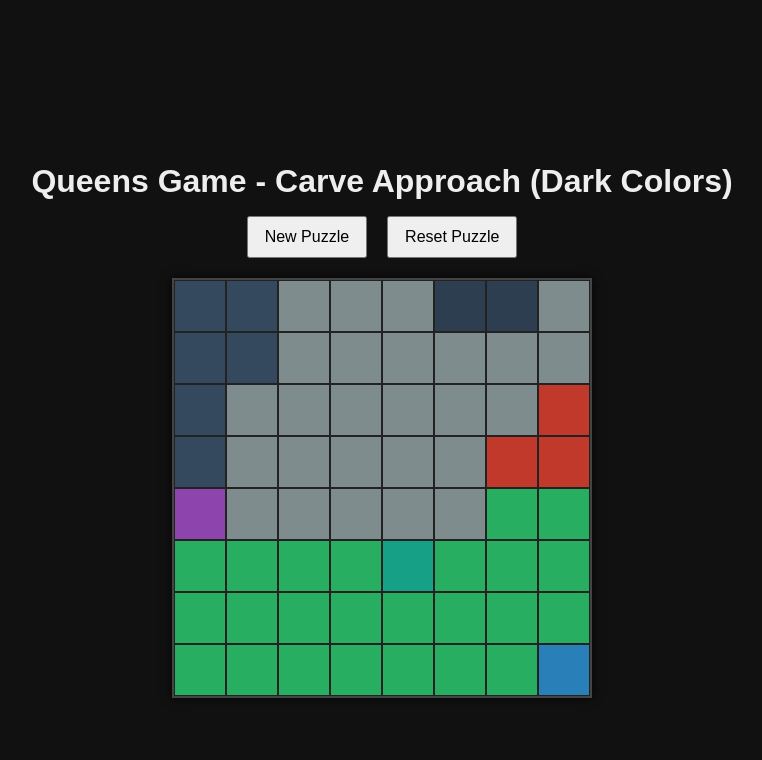
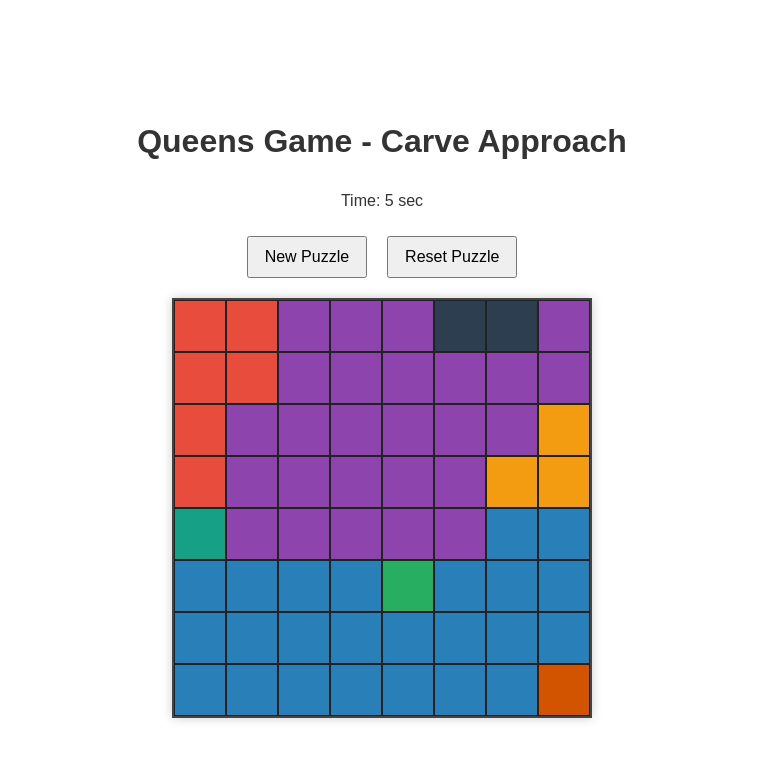
Before and after one commit to khaledbaghdadii/queensclone, a React (Create React App) app: page / in a window 1280 px wide. Shown: the top 760 px of the page, without its empty margins (258-1020 px from the left). Built offline with nearby package versions, Linux system fonts and the light colour scheme.

Commit message:
improve colors and add timer

```diff
--- a/src/App.css
+++ b/src/App.css
@@ -1,11 +1,13 @@
 /* App.css */
 
+html,
 body {
   margin: 0;
   padding: 0;
   font-family: sans-serif;
-  background-color: #111;
-  color: #eee;
+  background-color: #fff; /* White page background */
+  color: #333; /* Dark text for general UI */
+  height: 100%;
 }
 
 .game-container {
@@ -19,11 +21,10 @@ body {
 
 h1 {
   margin-bottom: 16px;
-  text-align: center;
 }
 
 .button-bar {
-  margin-bottom: 20px;
+  margin: 10px 0 20px;
 }
 
 .button-bar button {
@@ -36,7 +37,8 @@ h1 {
 .board-container {
   display: inline-block;
   border: 2px solid #444;
-  box-shadow: 0 0 10px rgba(0, 0, 0, 0.8);
+  box-shadow: 0 0 10px rgba(0, 0, 0, 0.2);
+  margin-bottom: 20px;
 }
 
 .board-row {
@@ -52,10 +54,46 @@ h1 {
   user-select: none;
   font-size: 1.4rem;
   font-weight: bold;
-  color: #fff; /* White text for the 'X' or '♛' */
   cursor: pointer;
 }
 
 .cell:hover {
   opacity: 0.8;
 }
+
+/* Modal overlay for solved message */
+.modal-backdrop {
+  position: fixed;
+  top: 0;
+  left: 0;
+  right: 0;
+  bottom: 0;
+  background: rgba(0, 0, 0, 0.5);
+  display: flex;
+  align-items: center;
+  justify-content: center;
+}
+
+.modal {
+  background: #fff;
+  color: #000;
+  padding: 20px 30px;
+  border-radius: 8px;
+  max-width: 300px;
+  text-align: center;
+}
+
+.modal h2 {
+  margin-top: 0;
+  margin-bottom: 10px;
+}
+
+.modal p {
+  margin-bottom: 10px;
+}
+
+.modal button {
+  cursor: pointer;
+  padding: 8px 16px;
+  font-size: 1rem;
+}
--- a/src/App.js
+++ b/src/App.js
@@ -1,44 +1,35 @@
-import React, { useState, useEffect } from "react";
+import React, { useState, useEffect, useRef } from "react";
 import "./App.css";
 
 /**
- * Dark color map for region IDs 1..9.
- * We only need 1..8, but 9 is included in case BFS seeds or expansions.
- * Each is chosen so white text (X or ♛) remains visible.
+ * A carefully curated set of 8 distinct colors from a darker/brighter palette
+ * so that each is clearly different. The background is white,
+ * so these colors pop. We avoid multiple purples or very close hues.
  */
-const colorMap = {
-  1: "#2C3E50", // dark grayish-blue
-  2: "#34495E", // dark gray-blue
-  3: "#7F8C8D", // gray
-  4: "#C0392B", // dark red
-  5: "#8E44AD", // purple
-  6: "#16A085", // teal
-  7: "#27AE60", // green
-  8: "#2980B9", // darker blue
-  9: "#2C3E50", // repeated or any other dark color
+const regionColorMap = {
+  1: "#2c3e50", // dark bluish gray
+  2: "#e74c3c", // red
+  3: "#8e44ad", // purple
+  4: "#f39c12", // orange
+  5: "#16a085", // teal
+  6: "#27ae60", // green
+  7: "#2980b9", // blue
+  8: "#d35400", // dark orange
+  9: "#34495e", // fallback if needed
 };
 
-/* ===========================================================
-   1) PLACE 8 NON‑ADJACENT QUEENS
-   - row by row
-   - no same column
-   - no adjacency
-=========================================================== */
-
-/** Tries to place exactly 1 queen per row with no adjacency or column overlap.
- *  Returns an 8×8 board with "Q"/"" if successful, else null.
- *  We randomize columns for each row to get a random solution if multiple exist.
- */
+/* ==========================================
+   1) PLACE 8 NON-ADJACENT QUEENS
+========================================== */
 function place8NonAdjacentQueens() {
   const board = Array.from({ length: 8 }, () => Array(8).fill(""));
-
-  // For each row, we have a random permutation of columns
+  // randomize columns for each row
   const columnsForRow = Array.from({ length: 8 }, () =>
     shuffle([0, 1, 2, 3, 4, 5, 6, 7])
   );
 
   function backtrack(row = 0) {
-    if (row === 8) return true; // placed all 8
+    if (row === 8) return true;
     for (let col of columnsForRow[row]) {
       if (isSafeRowColAdj(board, row, col)) {
         board[row][col] = "Q";
@@ -49,23 +40,20 @@ function place8NonAdjacentQueens() {
     return false;
   }
 
-  if (backtrack(0)) {
-    return board;
-  }
+  if (backtrack(0)) return board;
   return null;
 }
 
-/** Check row, col, adjacency for an existing board. */
 function isSafeRowColAdj(board, row, col) {
   // row check
   for (let c = 0; c < 8; c++) {
     if (board[row][c] === "Q") return false;
   }
-  // col check
+  // column check
   for (let r = 0; r < 8; r++) {
     if (board[r][col] === "Q") return false;
   }
-  // adjacency
+  // adjacency (including diagonals)
   const directions = [
     [-1, -1],
     [-1, 0],
@@ -86,7 +74,7 @@ function isSafeRowColAdj(board, row, col) {
   return true;
 }
 
-/** Shuffle array in-place (Fisher-Yates). */
+/** Shuffle array in-place. */
 function shuffle(arr) {
   for (let i = arr.length - 1; i > 0; i--) {
     const j = Math.floor(Math.random() * (i + 1));
@@ -95,21 +83,15 @@ function shuffle(arr) {
   return arr;
 }
 
-/* ===========================================================
-   2) CARVE 8 CONTIGUOUS REGIONS AROUND EACH QUEEN
-   - multi-source BFS from queen squares
-=========================================================== */
-
-/** Build regionColors from an 8×8 solutionBoard with "Q" in exactly 8 cells.
- *  Each queen is a BFS seed with region ID (1..8).
- *  We expand out until all 64 cells are assigned.
- */
+/* ==========================================
+   2) CARVE REGIONS AROUND EACH QUEEN
+========================================== */
 function buildRegionsFromQueens(solutionBoard) {
   const regionColors = Array.from({ length: 8 }, () => Array(8).fill(0));
   let regionID = 1;
   const seeds = [];
 
-  // Mark each queen cell with a distinct region ID
+  // each queen => BFS seed
   for (let r = 0; r < 8; r++) {
     for (let c = 0; c < 8; c++) {
       if (solutionBoard[r][c] === "Q") {
@@ -120,15 +102,12 @@ function buildRegionsFromQueens(solutionBoard) {
     }
   }
 
-  // BFS expansion multi-source
   const queue = [...seeds];
   while (queue.length > 0) {
-    // pick a random cell from queue
     const idx = Math.floor(Math.random() * queue.length);
     const [r, c, id] = queue.splice(idx, 1)[0];
     const neighbors = getOrthNeighbors(r, c);
     shuffle(neighbors);
-
     for (let [nr, nc] of neighbors) {
       if (regionColors[nr][nc] === 0) {
         regionColors[nr][nc] = id;
@@ -136,11 +115,9 @@ function buildRegionsFromQueens(solutionBoard) {
       }
     }
   }
-
   return regionColors;
 }
 
-/** Orthogonally adjacent neighbors in 8×8. */
 function getOrthNeighbors(r, c) {
   const dirs = [
     [-1, 0],
@@ -159,16 +136,17 @@ function getOrthNeighbors(r, c) {
   return res;
 }
 
-/* ===========================================================
+/* ==========================================
    3) CHECK UNIQUENESS
-   - remove queens => empty
-   - row-based solver respecting region uniqueness & adjacency
-   - must have exactly 1 solution
-=========================================================== */
+========================================== */
+function hasUniqueSolution(regionColors) {
+  const emptyBoard = Array.from({ length: 8 }, () => Array(8).fill(""));
+  const found = { count: 0 };
+  countAllSolutions(emptyBoard, regionColors, 0, found);
+  return found.count === 1;
+}
 
-/** Count solutions for an empty board with the given regionColors.
- *  If solutions >=2, we stop (not unique).
- */
+/** row-based solver with region/adjacency checks. */
 function countAllSolutions(board, regionColors, row = 0, found = { count: 0 }) {
   if (row === 8) {
     found.count++;
@@ -188,7 +166,6 @@ function countAllSolutions(board, regionColors, row = 0, found = { count: 0 }) {
   }
 }
 
-/** Check row, col, adjacency, region uniqueness. */
 function isSafePuzzle(board, row, col, regionColors) {
   // row
   for (let c = 0; c < 8; c++) {
@@ -216,11 +193,11 @@ function isSafePuzzle(board, row, col, regionColors) {
       if (board[rr][cc] === "Q") return false;
     }
   }
-  // region
+  // region uniqueness
   const regID = regionColors[row][col];
-  for (let r = 0; r < 8; r++) {
-    for (let c = 0; c < 8; c++) {
-      if (board[r][c] === "Q" && regionColors[r][c] === regID) {
+  for (let rr = 0; rr < 8; rr++) {
+    for (let cc = 0; cc < 8; cc++) {
+      if (board[rr][cc] === "Q" && regionColors[rr][cc] === regID) {
         return false;
       }
     }
@@ -228,31 +205,14 @@ function isSafePuzzle(board, row, col, regionColors) {
   return true;
 }
 
-function hasUniqueSolution(regionColors) {
-  const emptyBoard = Array.from({ length: 8 }, () => Array(8).fill(""));
-  const found = { count: 0 };
-  countAllSolutions(emptyBoard, regionColors, 0, found);
-  return found.count === 1;
-}
-
-/* ===========================================================
-   4) OVERALL GENERATION
-   - up to maxAttempts
-   - place 8 non-adj queens
-   - carve regions
-   - check uniqueness
-=========================================================== */
-
+/* ==========================================
+   4) GENERATE PUZZLE ( up to X attempts )
+========================================== */
 function generateCarvedPuzzle(maxAttempts = 200) {
   for (let i = 0; i < maxAttempts; i++) {
-    // 1) place 8 non-adj queens
     const solution = place8NonAdjacentQueens();
     if (!solution) continue;
-
-    // 2) carve
     const regionColors = buildRegionsFromQueens(solution);
-
-    // 3) check uniqueness
     if (hasUniqueSolution(regionColors)) {
       return regionColors;
     }
@@ -260,17 +220,13 @@ function generateCarvedPuzzle(maxAttempts = 200) {
   return null;
 }
 
-/* ===========================================================
-   5) UI: Conflicts, Board, etc.
-=========================================================== */
-
-/** findConflictCells:
- *   For each pair of queens, if they conflict (row/col/region/adjacency),
- *   mark them in a set of "r,c" strings.
- */
+/* ==========================================
+   5) FIND CONFLICTS & CHECK SOLVED
+========================================== */
 function findConflictCells(board, regionColors) {
   const conflictSet = new Set();
   const queens = [];
+
   for (let r = 0; r < 8; r++) {
     for (let c = 0; c < 8; c++) {
       if (board[r][c] === "Q") {
@@ -278,10 +234,12 @@ function findConflictCells(board, regionColors) {
       }
     }
   }
+
   for (let i = 0; i < queens.length; i++) {
     for (let j = i + 1; j < queens.length; j++) {
       const [r1, c1] = queens[i];
       const [r2, c2] = queens[j];
+
       // row
       if (r1 === r2) {
         conflictSet.add(`${r1},${c1}`);
@@ -307,82 +265,129 @@ function findConflictCells(board, regionColors) {
   return conflictSet;
 }
 
-/** isPuzzleSolved: 8 queens, no conflicts. */
 function isPuzzleSolved(board, regionColors) {
   let queenCount = 0;
   for (let r = 0; r < 8; r++) {
     for (let c = 0; c < 8; c++) {
-      if (board[r][c] === "Q") queenCount++;
+      if (board[r][c] === "Q") {
+        queenCount++;
+      }
     }
   }
   if (queenCount !== 8) return false;
+
   const conflicts = findConflictCells(board, regionColors);
   return conflicts.size === 0;
 }
 
-/* ===========================================================
-   6) MAIN REACT COMPONENT
-=========================================================== */
+/* ==========================================
+   6) HELPER: FORMAT TIME mm:ss
+========================================== */
+function formatTime(totalSeconds) {
+  const mins = Math.floor(totalSeconds / 60);
+  const secs = totalSeconds % 60;
+  if (mins === 0) {
+    return `${secs} sec`;
+  }
+  // e.g. "1 min 4 sec" or "2 mins 10 sec"
+  const minLabel = mins === 1 ? "1 min" : `${mins} mins`;
+  const secLabel = secs === 1 ? "1 sec" : `${secs} sec`;
+  return `${minLabel} ${secLabel}`;
+}
+
+/* ==========================================
+   7) MAIN REACT APP
+========================================== */
 function App() {
   const [regionColors, setRegionColors] = useState(null);
   const [userBoard, setUserBoard] = useState(
     Array.from({ length: 8 }, () => Array(8).fill(""))
   );
   const [conflictCells, setConflictCells] = useState(new Set());
+
   const [loading, setLoading] = useState(false);
   const [generationFailed, setGenerationFailed] = useState(false);
 
-  // On mount, generate puzzle once
+  // Timer
+  const [timeElapsed, setTimeElapsed] = useState(0);
+  const intervalRef = useRef(null);
+
+  // Modal if solved
+  const [solvedModalOpen, setSolvedModalOpen] = useState(false);
+
+  // On mount, generate puzzle
   useEffect(() => {
     handleNewPuzzle();
     // eslint-disable-next-line
   }, []);
 
-  // Recalc conflicts each time userBoard changes
+  // Start/stop timer
+  useEffect(() => {
+    // If puzzle is loaded & not solved => run timer
+    if (regionColors && !loading && !solvedModalOpen) {
+      if (!intervalRef.current) {
+        intervalRef.current = setInterval(() => {
+          setTimeElapsed((t) => t + 1);
+        }, 1000);
+      }
+    } else {
+      // pause the timer
+      if (intervalRef.current) {
+        clearInterval(intervalRef.current);
+        intervalRef.current = null;
+      }
+    }
+    return () => {
+      if (intervalRef.current) {
+        clearInterval(intervalRef.current);
+      }
+    };
+  }, [regionColors, loading, solvedModalOpen]);
+
+  // recalc conflicts
   useEffect(() => {
     if (!loading && regionColors) {
       const conflicts = findConflictCells(userBoard, regionColors);
       setConflictCells(conflicts);
 
-      // check solve
       if (isPuzzleSolved(userBoard, regionColors)) {
-        alert("Congratulations! You solved the puzzle!");
+        setSolvedModalOpen(true);
       }
     }
   }, [userBoard, regionColors, loading]);
 
-  /** Attempt to generate a puzzle, up to 200 tries. If fail, show error. */
+  // generate puzzle
   function handleNewPuzzle() {
     setLoading(true);
     setGenerationFailed(false);
     setRegionColors(null);
     setUserBoard(Array.from({ length: 8 }, () => Array(8).fill("")));
     setConflictCells(new Set());
+    setSolvedModalOpen(false);
+    setTimeElapsed(0);
 
-    // Use a small setTimeout so the UI can show "Generating..." text
     setTimeout(() => {
       const puzzle = generateCarvedPuzzle(200);
       if (!puzzle) {
         setGenerationFailed(true);
-        alert(
-          "Could not generate a puzzle after many tries. Press 'New Puzzle' again to retry."
-        );
       } else {
         setRegionColors(puzzle);
       }
       setLoading(false);
-    }, 50);
+    }, 100);
   }
 
-  /** Reset current puzzle to empty (same regionColors). */
+  // reset puzzle => same regionColors
   function handleResetPuzzle() {
     if (!loading && regionColors) {
       setUserBoard(Array.from({ length: 8 }, () => Array(8).fill("")));
       setConflictCells(new Set());
+      setSolvedModalOpen(false);
+      setTimeElapsed(0);
     }
   }
 
-  /** Cell click => cycle "" -> "X" -> "Q" -> "" */
+  // cell click => cycle
   function handleCellClick(r, c) {
     if (loading || !regionColors) return;
     setUserBoard((prev) => {
@@ -397,23 +402,30 @@ function App() {
     });
   }
 
-  // If puzzle isn't ready, show a "Generating..." UI
+  function handleCloseModal() {
+    setSolvedModalOpen(false);
+  }
+
   if (loading || !regionColors) {
     return (
       <div className="game-container">
         <h1>Queens Game (Generating...)</h1>
-        {loading && <p>Please wait, trying up to 200 attempts.</p>}
+        {loading && <p>Trying up to 200 attempts. Please wait...</p>}
         {generationFailed && (
-          <button onClick={handleNewPuzzle}>Try Again</button>
+          <>
+            <p>Could not generate a puzzle after many tries.</p>
+            <button onClick={handleNewPuzzle}>Try Again</button>
+          </>
         )}
       </div>
     );
   }
 
-  // regionColors loaded => render board
+  // puzzle ready
   return (
     <div className="game-container">
-      <h1>Queens Game - Carve Approach (Dark Colors)</h1>
+      <h1>Queens Game - Carve Approach</h1>
+      <p>Time: {formatTime(timeElapsed)}</p>
 
       <div className="button-bar">
         <button onClick={handleNewPuzzle}>New Puzzle</button>
@@ -425,13 +437,20 @@ function App() {
           <div className="board-row" key={rIdx}>
             {rowData.map((val, cIdx) => {
               const regID = regionColors[rIdx][cIdx];
-              const bgColor = colorMap[regID] || "#2C3E50"; // default dark
+              const bgColor = regionColorMap[regID] || "#555";
 
               const cellKey = `${rIdx},${cIdx}`;
               const inConflict = conflictCells.has(cellKey);
 
+              // Set different styles for "X" vs "Q"
               let displayVal = val;
-              if (displayVal === "Q") displayVal = "♛";
+              let textStyle = { color: "#FFF" };
+              if (val === "Q") {
+                displayVal = "♛";
+                textStyle = { color: "#FFF" };
+              } else if (val === "X") {
+                textStyle = { color: "#FFD700" }; // gold for "X"
+              }
 
               const cellStyle = {
                 backgroundColor: bgColor,
@@ -445,13 +464,24 @@ function App() {
                   style={cellStyle}
                   onClick={() => handleCellClick(rIdx, cIdx)}
                 >
-                  {displayVal}
+                  <span style={textStyle}>{displayVal}</span>
                 </div>
               );
             })}
           </div>
         ))}
       </div>
+
+      {solvedModalOpen && (
+        <div className="modal-backdrop">
+          <div className="modal">
+            <h2>Congratulations!</h2>
+            <p>You solved the puzzle!</p>
+            <p>Your time: {formatTime(timeElapsed)}</p>
+            <button onClick={handleCloseModal}>Close</button>
+          </div>
+        </div>
+      )}
     </div>
   );
 }
```
